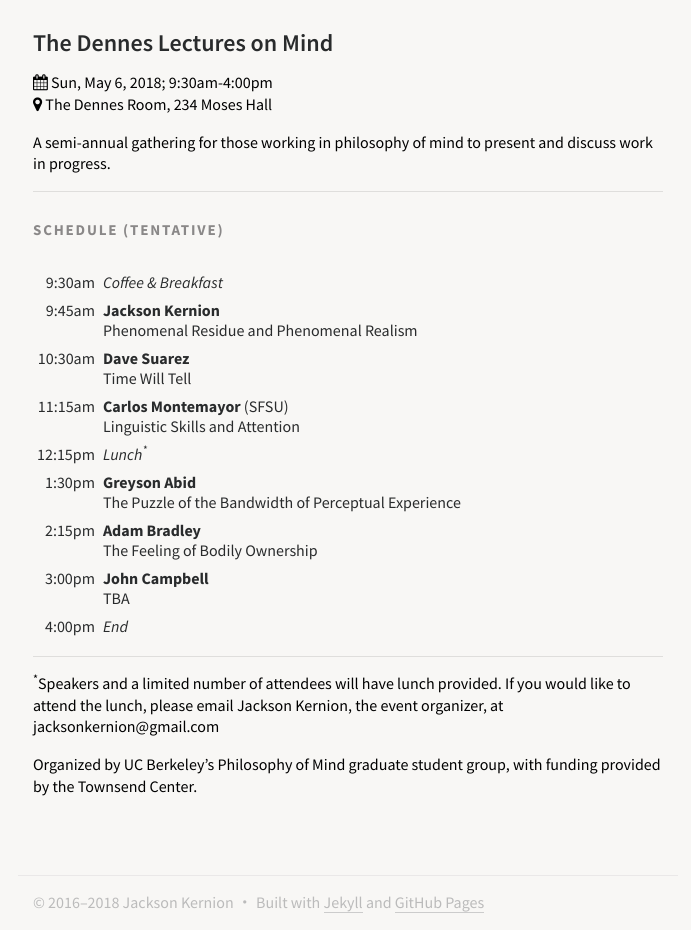
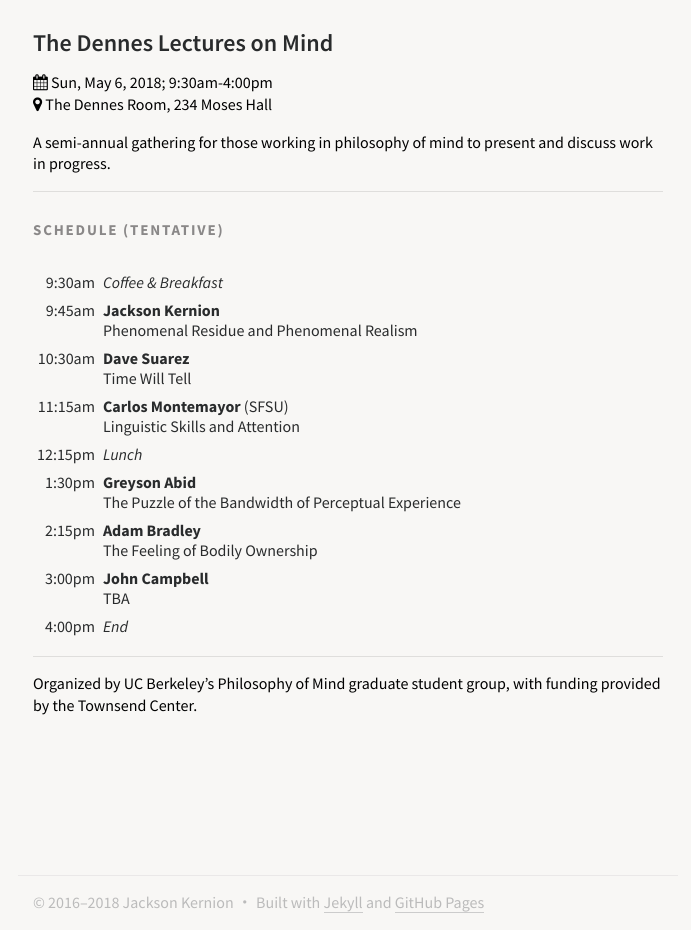
Before and after one commit to jacksonkernion/jacksonkernion.github.io, a Jekyll site: the page built from dennes-lectures.md, in a window 1280 px wide. Shown: the whole page, without its empty margins (292-983 px from the left). Built offline with Jekyll 4.4.1, drawn with Linux system fonts in a browser that asks for light colours; nearby versions of some CDN libraries.

Commit message:
Update dennes-lectures.md

```diff
--- a/dennes-lectures.md
+++ b/dennes-lectures.md
@@ -19,7 +19,7 @@ A semi-annual gathering for those working in philosophy of mind to present and d
 | 9:45am | **Jackson Kernion** <br/> Phenomenal Residue and Phenomenal Realism |
 | 10:30am | **Dave Suarez** <br/> Time Will Tell |
 | 11:15am | **Carlos Montemayor** (SFSU) <br/> Linguistic Skills and Attention |
-| 12:15pm | _Lunch<sup>*</sup>_ |
+| 12:15pm | _Lunch_ |
 | 1:30pm | **Greyson Abid** <br/> The Puzzle of the Bandwidth of Perceptual Experience|
 | 2:15pm| **Adam Bradley** <br/> The Feeling of Bodily Ownership |
 | 3:00pm |  **John Campbell** <br/> TBA|
@@ -27,6 +27,4 @@ A semi-annual gathering for those working in philosophy of mind to present and d
 
 ---
 
-<sup>*</sup>Speakers and a limited number of attendees will have lunch provided. If you would like to attend the lunch, please email Jackson Kernion, the event organizer, at jacksonkernion@gmail.com
-
 Organized by UC Berkeley's Philosophy of Mind graduate student group, with funding provided by the Townsend Center.
```
